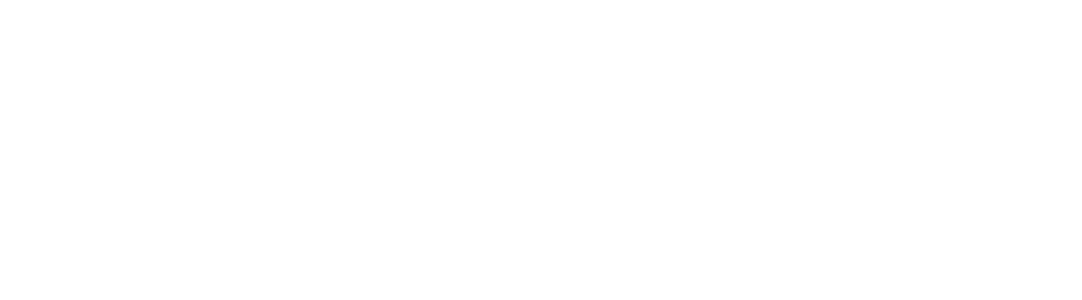
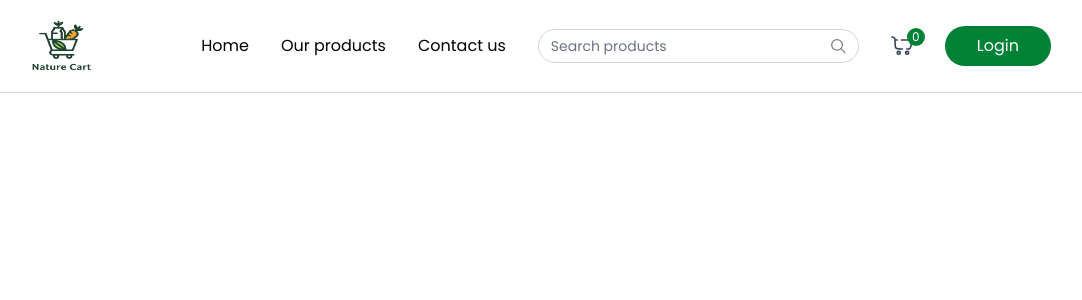
Before and after one commit to devikaupendran/NatureCart-MERN, a React (Vite) app in the folder client/: page / in a window 1280 px wide. Shown: the top 300 px of the page, without its empty margins (101-1183 px from the left). Built offline with nearby package versions, Linux system fonts and the light colour scheme; a web font is replaced by a local one.

Commit message:
created navbar

```diff
--- a/client/src/App.jsx
+++ b/client/src/App.jsx
@@ -2,10 +2,12 @@ import React from 'react'
 import { Routes, Route } from 'react-router-dom'
 import Home from './Pages/Home'
 import OurProducts from './Pages/OurProducts'
+import Navbar from './Components/Navbar'
 
 const App = () => {
     return (
         <div>
+            <Navbar />
             <Routes>
                 <Route path='/' element={<Home />} />
                 <Route path='/products' element={<OurProducts />} />
--- a/client/src/Components/Navbar.jsx
+++ b/client/src/Components/Navbar.jsx
@@ -1,10 +1,65 @@
-import React from 'react'
+import React, { useState, useEffect } from 'react'
+import { assets } from '../assets/assets'
+import { NavLink } from 'react-router-dom'
+
 
 const Navbar = () => {
+    const [open, setOpen] = useState(false);
+
     return (
-        <div>
+        <nav className="flex items-center justify-between px-6 md:px-16 lg:px-24 xl:px-32 py-4 border-b border-gray-300 bg-white relative transition-all">
 
-        </div>
+            {/* logo */}
+            <NavLink to={'/'} onClick={() => setOpen(false)}>
+                <img className="h-15 w-17" src={assets.logo} alt="nature cart logo" />
+            </NavLink>
+
+            {/* ------------------- Desktop Menu -------------------*/}
+            <div className="hidden sm:flex items-center gap-8">
+                <NavLink to={'/'}>Home</NavLink>
+                <NavLink to={'/products'}>Our products</NavLink>
+                <NavLink to={'/'}>Contact us</NavLink>
+
+                {/* search */}
+                <div className="hidden lg:flex items-center text-sm gap-2 border border-gray-300 px-3 rounded-full">
+                    <input className="py-1.5 w-full bg-transparent outline-none placeholder-gray-500" type="text" placeholder="Search products" />
+                    <img src={assets.search_icon} alt="search icon" className='h-4 w-4' />
+                </div>
+
+                {/* cart */}
+                <div onClick={() => navigate('/cart')} className="relative cursor-pointer">
+                    <img src={assets.nav_cart_icon} alt="cart icon" />
+                    <button className="absolute -top-2 -right-3 text-xs text-white bg-green-700 w-[18px] h-[18px] rounded-full">0</button>
+                </div>
+
+                <button className="cursor-pointer px-8 py-2 bg-green-700 hover:bg-green-600 transition text-white rounded-full">
+                    Login
+                </button>
+
+            </div>
+
+            {/* Mobile Menu Icon*/}
+            <button onClick={() => setOpen(!open)} aria-label="Menu" className="sm:hidden">
+                <img src={assets.menu_icon} alt="mobile menu icon" />
+            </button>
+
+            {/* ------------------- Mobile Menu ------------------- */}
+            {
+                open && (
+                    <div className={`${open ? 'flex' : 'hidden'} absolute top-[60px] z-2 left-0 w-full bg-white shadow-md py-4 flex-col items-start gap-2 px-5 text-sm md:hidden`}>
+                        <NavLink to={'/'} onClick={() => setOpen(false)} className="block py-3">Home</NavLink>
+                        <NavLink to={'/products'} onClick={() => setOpen(false)} className="block py-3">Our products</NavLink>
+                        <NavLink to={'/'} onClick={() => setOpen(false)} className="block py-3">My orders</NavLink>
+                        <NavLink to={'/'} onClick={() => setOpen(false)} className="block py-3">Contact us</NavLink>
+
+                        <button onClick={() => { setOpen(false); }}
+                            className="cursor-pointer px-6 py-2 mt-2 bg-green-700 hover:bg-green-600 transition text-white rounded-full text-sm">
+                            Login
+                        </button>
+
+                    </div>)
+            }
+        </nav>
     )
 }
 
```
